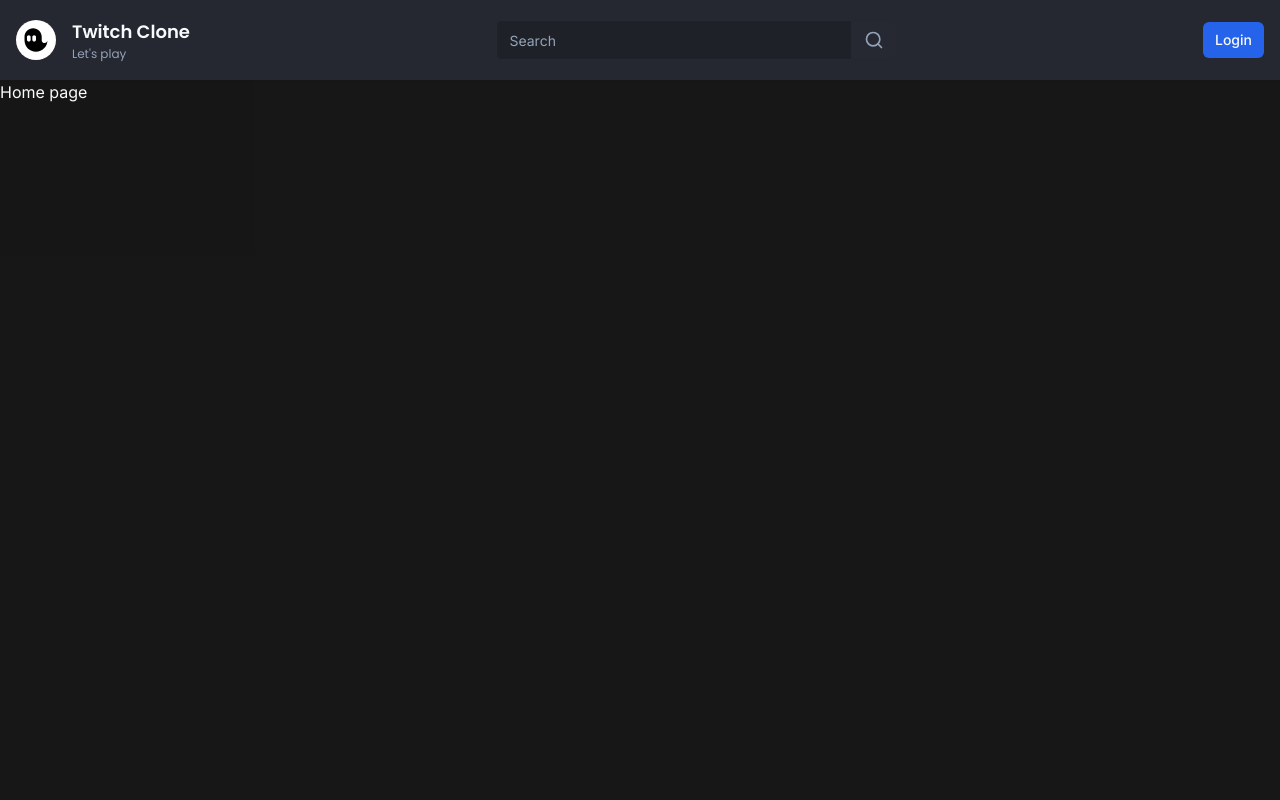
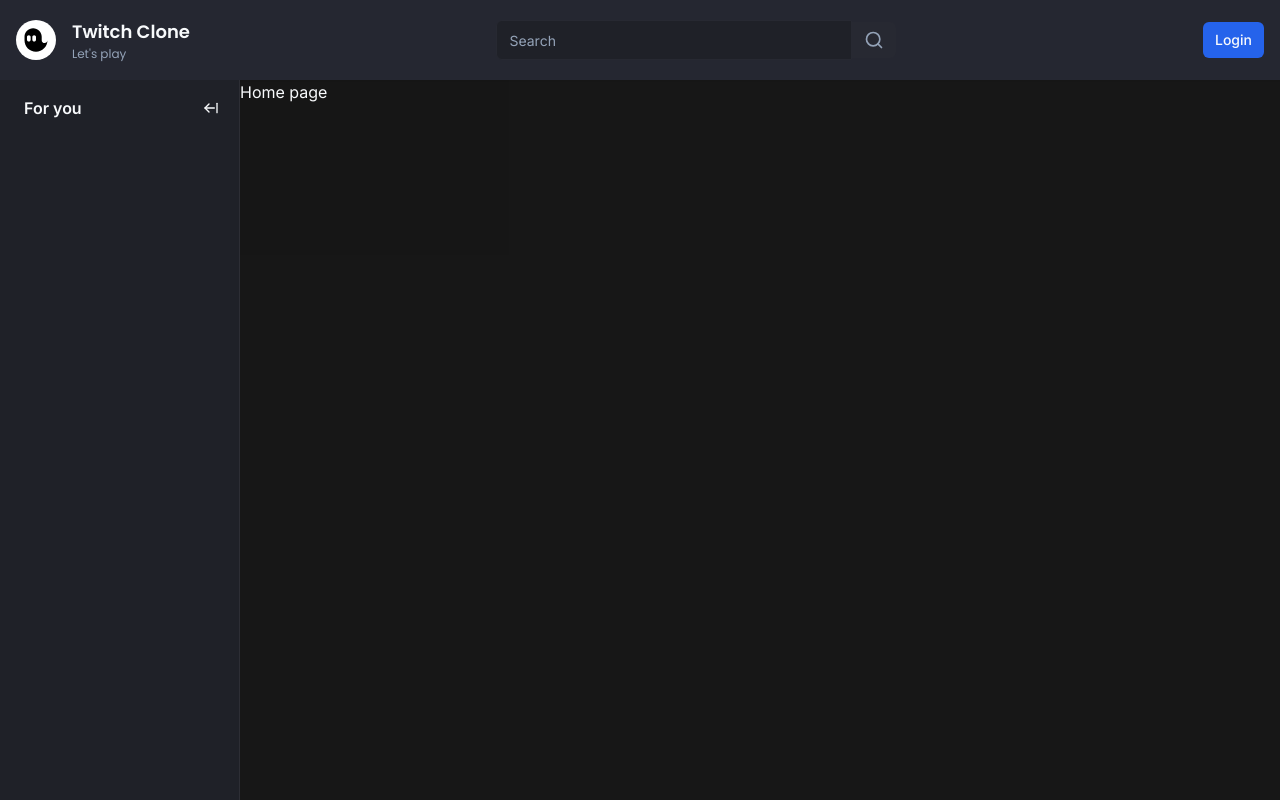
Before and after one commit to delasimensah/twitch_clone, a Next.js app: page / in a window 1280 px wide. Built offline with nearby package versions, Linux system fonts and the light colour scheme; no server answers.

Commit message:
added sidebar component

```diff
--- a/app/(auth)/layout.tsx
+++ b/app/(auth)/layout.tsx
@@ -1,13 +1,12 @@
 import { ReactNode } from "react";
+
 import { Logo } from "./_components/logo";
 
 type AuthLayoutProps = {
   children: ReactNode;
 };
 
-const AuthLayout = (props: AuthLayoutProps) => {
-  const { children } = props;
-
+const AuthLayout = ({ children }: AuthLayoutProps) => {
   return (
     <div className="h-full flex flex-col items-center justify-center space-y-6">
       <Logo />
--- /dev/null
+++ b/app/(browse)/_components/container.tsx
@@ -0,0 +1,34 @@
+"use client";
+
+import { useEffect, ReactNode } from "react";
+import { useMediaQuery } from "usehooks-ts";
+
+import { useSidebar } from "@/hooks/store/use-sidebar";
+
+import { cn } from "@/lib/utils";
+
+type ContainerProps = {
+  children: ReactNode;
+};
+
+export const Container = ({ children }: ContainerProps) => {
+  const matches = useMediaQuery("(max-width: 1024px)");
+
+  const { collapsed, onCollapse, onExpand } = useSidebar((state) => state);
+
+  useEffect(() => {
+    if (matches) {
+      onCollapse();
+    } else {
+      onExpand();
+    }
+  }, [matches, onCollapse, onExpand]);
+
+  return (
+    <div
+      className={cn("flex-1", collapsed ? "ml-[70px]" : "ml-[70px] lg:ml-60")}
+    >
+      {children}
+    </div>
+  );
+};
--- /dev/null
+++ b/app/(browse)/_components/sidebar/index.tsx
@@ -0,0 +1,10 @@
+import { Toggle } from "./toggle";
+import { Wrapper } from "./wrapper";
+
+export const Sidebar = () => {
+  return (
+    <Wrapper>
+      <Toggle />
+    </Wrapper>
+  );
+};
--- /dev/null
+++ b/app/(browse)/_components/sidebar/toggle.tsx
@@ -0,0 +1,65 @@
+"use client";
+
+import { ArrowLeftFromLine, ArrowRightFromLine } from "lucide-react";
+
+import { Hint } from "@/components/hint";
+import { Button } from "@/components/ui/button";
+import { useSidebar } from "@/hooks/store/use-sidebar";
+
+export const Toggle = () => {
+  const { collapsed, onExpand, onCollapse } = useSidebar((state) => state);
+
+  const label = collapsed ? "Expand" : "Collapse";
+
+  return (
+    <>
+      {/* {collapsed && (
+        <div className="hidden lg:flex w-full items-center justify-center pt-4 mb-4">
+          <Hint label={label} side="right" asChild>
+            <Button onClick={onExpand} variant="ghost" className="h-auto p-2">
+              <ArrowRightFromLine className="h-4 w-4" />
+            </Button>
+          </Hint>
+        </div>
+      )}
+
+      {!collapsed && (
+        <div className="p-3 pl-6 mb-2 flex items-center w-full">
+          <p className="font-semibold text-primary">For you</p>
+          <Hint label={label} side="right" asChild>
+            <Button
+              onClick={onCollapse}
+              className="h-auto p-2 ml-auto"
+              variant="ghost"
+            >
+              <ArrowLeftFromLine className="h-4 w-4" />
+            </Button>
+          </Hint>
+        </div>
+      )} */}
+
+      {collapsed ? (
+        <div className="hidden lg:flex w-full items-center justify-center pt-4 mb-4">
+          <Hint label={label} side="right" asChild>
+            <Button onClick={onExpand} variant="ghost" className="h-auto p-2">
+              <ArrowRightFromLine className="h-4 w-4" />
+            </Button>
+          </Hint>
+        </div>
+      ) : (
+        <div className="p-3 pl-6 mb-2 flex items-center w-full">
+          <p className="font-semibold text-primary">For you</p>
+          <Hint label={label} side="right" asChild>
+            <Button
+              onClick={onCollapse}
+              className="h-auto p-2 ml-auto"
+              variant="ghost"
+            >
+              <ArrowLeftFromLine className="h-4 w-4" />
+            </Button>
+          </Hint>
+        </div>
+      )}
+    </>
+  );
+};
--- /dev/null
+++ b/app/(browse)/_components/sidebar/wrapper.tsx
@@ -0,0 +1,25 @@
+"use client";
+
+import { ReactNode } from "react";
+
+import { useSidebar } from "@/hooks/store/use-sidebar";
+import { cn } from "@/lib/utils";
+
+type WrapperProps = {
+  children: ReactNode;
+};
+
+export const Wrapper = ({ children }: WrapperProps) => {
+  const { collapsed } = useSidebar((state) => state);
+
+  return (
+    <aside
+      className={cn(
+        "fixed left-0 flex flex-col w-60 h-full bg-background border-r border-[#2D2E35] z-50",
+        collapsed && "w-[70px]"
+      )}
+    >
+      {children}
+    </aside>
+  );
+};
--- a/app/(browse)/layout.tsx
+++ b/app/(browse)/layout.tsx
@@ -1,18 +1,23 @@
 import { ReactNode } from "react";
+
 import { Navbar } from "./_components/navbar";
+import { Sidebar } from "./_components/sidebar";
+import { Container } from "./_components/container";
 
 type BrowseLayoutProps = {
   children: ReactNode;
 };
 
-const BrowseLayout = (props: BrowseLayoutProps) => {
-  const { children } = props;
-
+const BrowseLayout = ({ children }: BrowseLayoutProps) => {
   return (
     <>
       <Navbar />
 
-      <div className="flex h-full pt-20">{children}</div>
+      <div className="flex h-full pt-20">
+        <Sidebar />
+
+        <Container>{children}</Container>
+      </div>
     </>
   );
 };
--- /dev/null
+++ b/components/hint.tsx
@@ -0,0 +1,34 @@
+import {
+  Tooltip,
+  TooltipContent,
+  TooltipProvider,
+  TooltipTrigger,
+} from "@/components/ui/tooltip";
+
+type HintProps = {
+  label: string;
+  children: React.ReactNode;
+  asChild?: boolean;
+  side?: "top" | "bottom" | "left" | "right";
+  align?: "start" | "center" | "end";
+};
+
+export const Hint = (props: HintProps) => {
+  const { label, children, asChild, side, align } = props;
+
+  return (
+    <TooltipProvider>
+      <Tooltip delayDuration={0}>
+        <TooltipTrigger asChild={asChild}>{children}</TooltipTrigger>
+
+        <TooltipContent
+          className="text-black bg-white"
+          side={side}
+          align={align}
+        >
+          <p className="font-semibold">{label}</p>
+        </TooltipContent>
+      </Tooltip>
+    </TooltipProvider>
+  );
+};
--- /dev/null
+++ b/components/ui/tooltip.tsx
@@ -0,0 +1,30 @@
+"use client"
+
+import * as React from "react"
+import * as TooltipPrimitive from "@radix-ui/react-tooltip"
+
+import { cn } from "@/lib/utils"
+
+const TooltipProvider = TooltipPrimitive.Provider
+
+const Tooltip = TooltipPrimitive.Root
+
+const TooltipTrigger = TooltipPrimitive.Trigger
+
+const TooltipContent = React.forwardRef<
+  React.ElementRef<typeof TooltipPrimitive.Content>,
+  React.ComponentPropsWithoutRef<typeof TooltipPrimitive.Content>
+>(({ className, sideOffset = 4, ...props }, ref) => (
+  <TooltipPrimitive.Content
+    ref={ref}
+    sideOffset={sideOffset}
+    className={cn(
+      "z-50 overflow-hidden rounded-md border bg-popover px-3 py-1.5 text-sm text-popover-foreground shadow-md animate-in fade-in-0 zoom-in-95 data-[state=closed]:animate-out data-[state=closed]:fade-out-0 data-[state=closed]:zoom-out-95 data-[side=bottom]:slide-in-from-top-2 data-[side=left]:slide-in-from-right-2 data-[side=right]:slide-in-from-left-2 data-[side=top]:slide-in-from-bottom-2",
+      className
+    )}
+    {...props}
+  />
+))
+TooltipContent.displayName = TooltipPrimitive.Content.displayName
+
+export { Tooltip, TooltipTrigger, TooltipContent, TooltipProvider }
--- /dev/null
+++ b/hooks/store/use-sidebar.ts
@@ -0,0 +1,13 @@
+import { create } from "zustand";
+
+type SidebarStore = {
+  collapsed: boolean;
+  onExpand: () => void;
+  onCollapse: () => void;
+};
+
+export const useSidebar = create<SidebarStore>((set) => ({
+  collapsed: false,
+  onExpand: () => set(() => ({ collapsed: false })),
+  onCollapse: () => set(() => ({ collapsed: true })),
+}));
--- a/package.json
+++ b/package.json
@@ -13,6 +13,7 @@
     "@clerk/themes": "^1.7.9",
     "@prisma/client": "^5.8.0",
     "@radix-ui/react-slot": "^1.0.2",
+    "@radix-ui/react-tooltip": "^1.0.7",
     "class-variance-authority": "^0.7.0",
     "clsx": "^2.1.0",
     "lucide-react": "^0.309.0",
@@ -23,7 +24,9 @@
     "react-dom": "^18",
     "svix": "^1.15.0",
     "tailwind-merge": "^2.2.0",
-    "tailwindcss-animate": "^1.0.7"
+    "tailwindcss-animate": "^1.0.7",
+    "usehooks-ts": "^2.9.4",
+    "zustand": "^4.4.7"
   },
   "devDependencies": {
     "@types/node": "^20",
```
Also changed, not shown: 1 other file (tests, documents, lock files or other folders).
